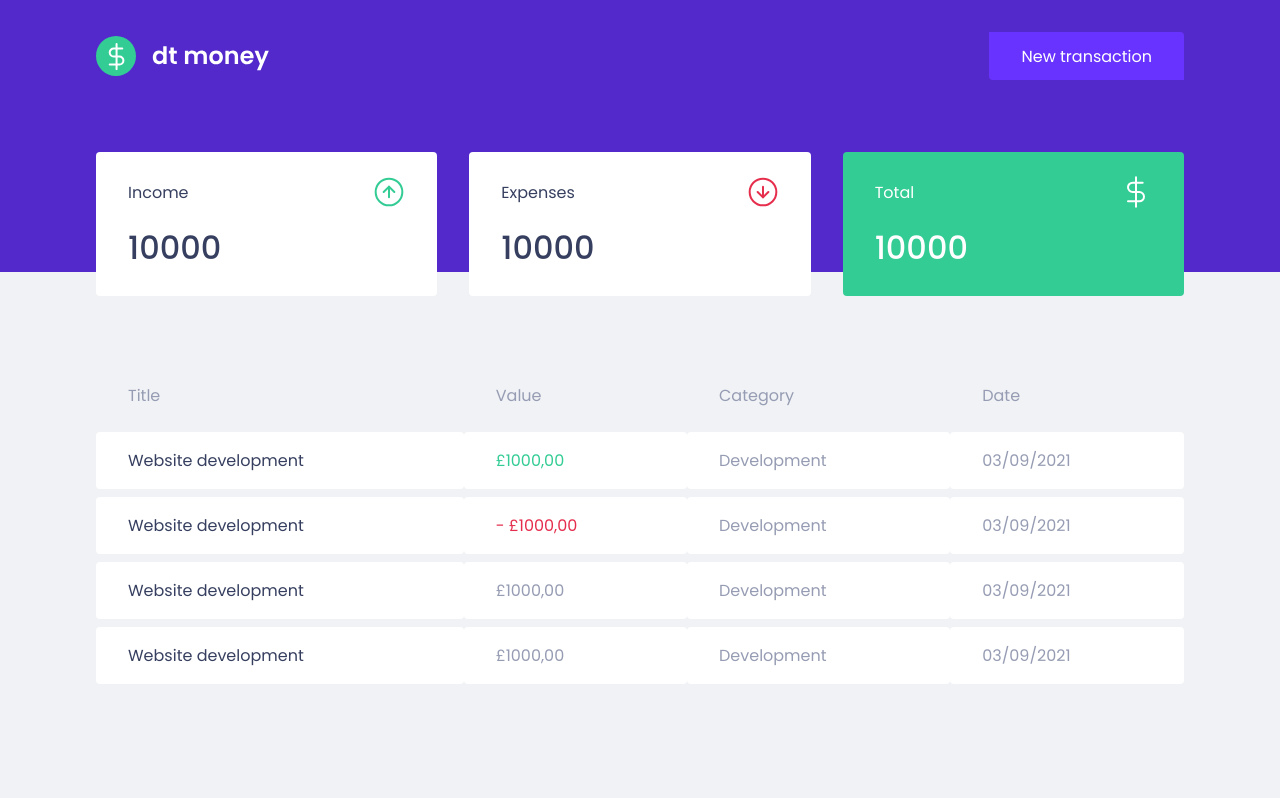
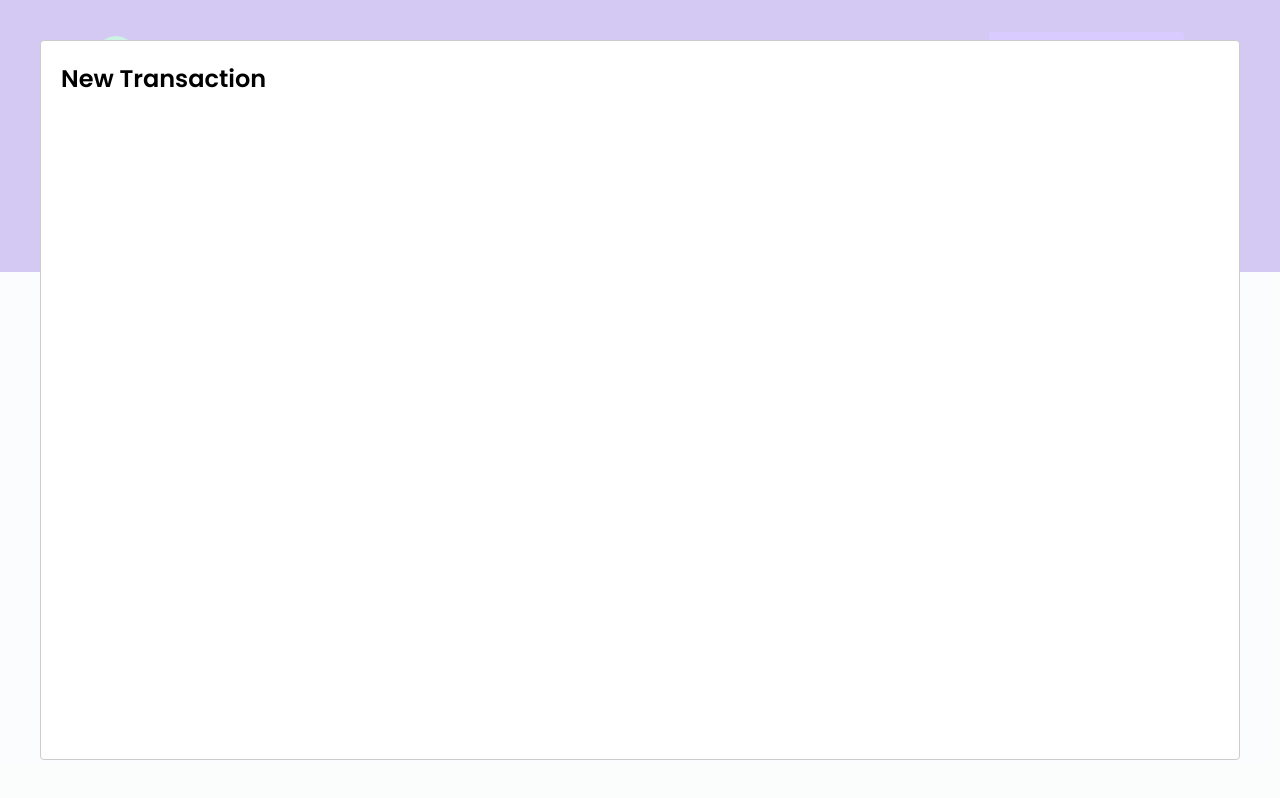
Before and after one commit to caiobenatti/rocketseat-dtmoney, a React (Create React App) app: page / in a window 1280 px wide. Both pictures are taken after a click on the button "New transaction". Built offline with nearby package versions, Linux system fonts and the light colour scheme; no server answers; what miragejs would draw is missing.

Commit message:
included the ract-modal within the application

```diff
--- a/package.json
+++ b/package.json
@@ -3,10 +3,12 @@
   "version": "0.1.0",
   "private": true,
   "dependencies": {
+    "@types/react-modal": "^3.12.1",
     "axios": "^0.21.2",
     "miragejs": "^0.1.41",
     "react": "^17.0.2",
     "react-dom": "^17.0.2",
+    "react-modal": "^3.14.3",
     "react-scripts": "4.0.3",
     "styled-components": "^5.3.1",
     "web-vitals": "^1.0.1"
--- a/src/App.tsx
+++ b/src/App.tsx
@@ -2,22 +2,42 @@
 
 import { Dashboard } from "./components/dashboard";
 import { Header } from "./components/Header";
+import Modal from "react-modal";
 import { GlobalStyle } from "./styles/global";
+import { useState } from "react";
 
 // const Title = styled.h1` //vc usa aqui a tag HTML que vc quer modificar e usa a maiuscula no nome para nome da constante (best practices)
 // color: #8257e6;
 // font-size: 64px;
 // ` //usa aspas para o styled-component ai vc usa o nome da constante como tag de HTML, vc pode usar encadeamento tipo no SASS
 
+Modal.setAppElement("#root");
+
 export function App() {
+  const [isNewTransactionModalOpen, setIsNewTransactionModalOpen] =
+    useState(false);
+
+  function handleOpenNewTransactionModal() {
+    setIsNewTransactionModalOpen(true);
+  }
+
+  function handleCloseNewTransactionModal() {
+    setIsNewTransactionModalOpen(false);
+  }
   return (
-    <> {/* isso eh um fragment, que nao interfere com as divs dentro do react, eh tipo uma div */}
+    <>
+      {" "}
+      {/* isso eh um fragment, que nao interfere com as divs dentro do react, eh tipo uma div */}
       {/* <Title>Hello World</Title> */}
-
-
-      <Header/>
+      <Header onOpenNewTransactionModal={handleOpenNewTransactionModal} />
       <Dashboard />
-       <GlobalStyle />
+      <Modal
+        isOpen={isNewTransactionModalOpen}
+        onRequestClose={handleCloseNewTransactionModal}
+      >
+        <h2>New Transaction</h2>
+      </Modal>
+      <GlobalStyle />
     </>
   );
 }
--- a/src/components/Header/index.tsx
+++ b/src/components/Header/index.tsx
@@ -1,16 +1,19 @@
-import logoImg from '../../assets/logo.svg'
-import { Container, Content } from './styles'
+import logoImg from "../../assets/logo.svg";
+import { Container, Content } from "./styles";
 
+interface HeaderProps {
+  onOpenNewTransactionModal: () => void;
+}
 
-export function Header(){
-return (
+export function Header({ onOpenNewTransactionModal }: HeaderProps) {
+  return (
     <Container>
-        <Content>
-        <img src={ logoImg } alt="dt money" />
-        <button type="button">
-            New transaction
+      <Content>
+        <img src={logoImg} alt="dt money" />
+        <button type="button" onClick={onOpenNewTransactionModal}>
+          New transaction
         </button>
-        </Content>
+      </Content>
     </Container>
-)
+  );
 }
--- a/src/index.tsx
+++ b/src/index.tsx
@@ -1,31 +1,30 @@
-import React from 'react';
-import ReactDOM from 'react-dom';
-import { createServer } from 'miragejs';
-import { App } from './App'; //usa os brackets para importar aqui a funcao App pq vc esta exportando a funcao no App.tsx
+import React from "react";
+import ReactDOM from "react-dom";
+import { createServer } from "miragejs";
+import { App } from "./App"; //usa os brackets para importar aqui a funcao App pq vc esta exportando a funcao no App.tsx
 
 createServer({
   routes() {
-    this.namespace = 'api';
+    this.namespace = "api";
 
-    this.get('/transactions', () => {
+    this.get("/transactions", () => {
       return [
         {
           id: 1,
-          title: 'transaction 1',
+          title: "transaction 1",
           amount: 400,
-          type: 'deposit',
-          category: 'food',
-          createdAt: new Date()
-        }
-      ]
-    })
-  }
-})
-
+          type: "deposit",
+          category: "food",
+          createdAt: new Date(),
+        },
+      ];
+    });
+  },
+});
 
 ReactDOM.render(
   <React.StrictMode>
     <App />
   </React.StrictMode>,
-  document.getElementById('root')
+  document.getElementById("root")
 );
```
Also changed, not shown: src/components/TransactionsTable/index.tsx (+3 -6 lines), 1 other file (tests, documents, lock files or other folders).
